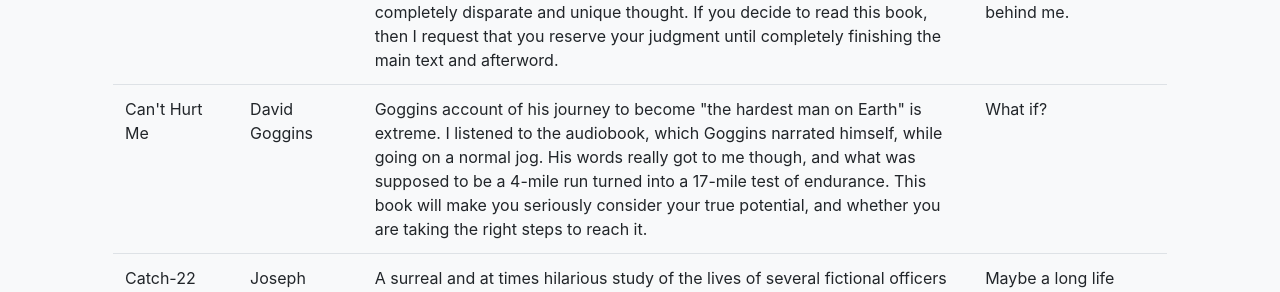
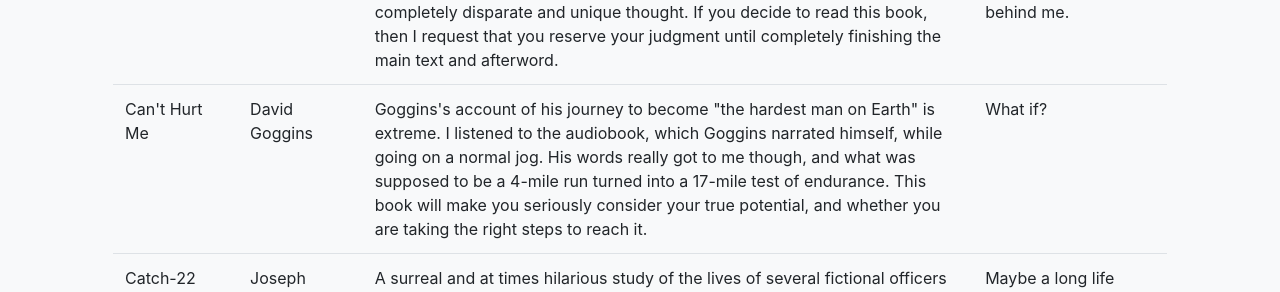
Before and after one commit to PappasBrent/pappasbrent.github.io, a Jekyll site: the page built from reading.html, in a window 1280 px wide and 900 px high, scrolled down 658 px. Shown: the part 161-453 px from the top of the window. Built offline with Jekyll 4.4.1, drawn with Linux system fonts in a browser that asks for light colours.

Commit message:
Fix typo

```diff
--- a/reading.html
+++ b/reading.html
@@ -70,8 +70,8 @@
             <tr>
                 <td>Can't Hurt Me</td>
                 <td>David Goggins</td>
-                <td>Goggins account of his journey to become "the hardest man on
-                Earth" is extreme. I listened to the audiobook, which Goggins
+                <td>Goggins's account of his journey to become "the hardest man
+                on Earth" is extreme. I listened to the audiobook, which Goggins
                 narrated himself, while going on a normal jog. His words really
                 got to me though, and what was supposed to be a 4-mile run
                 turned into a 17-mile test of endurance. This book will make you
```
